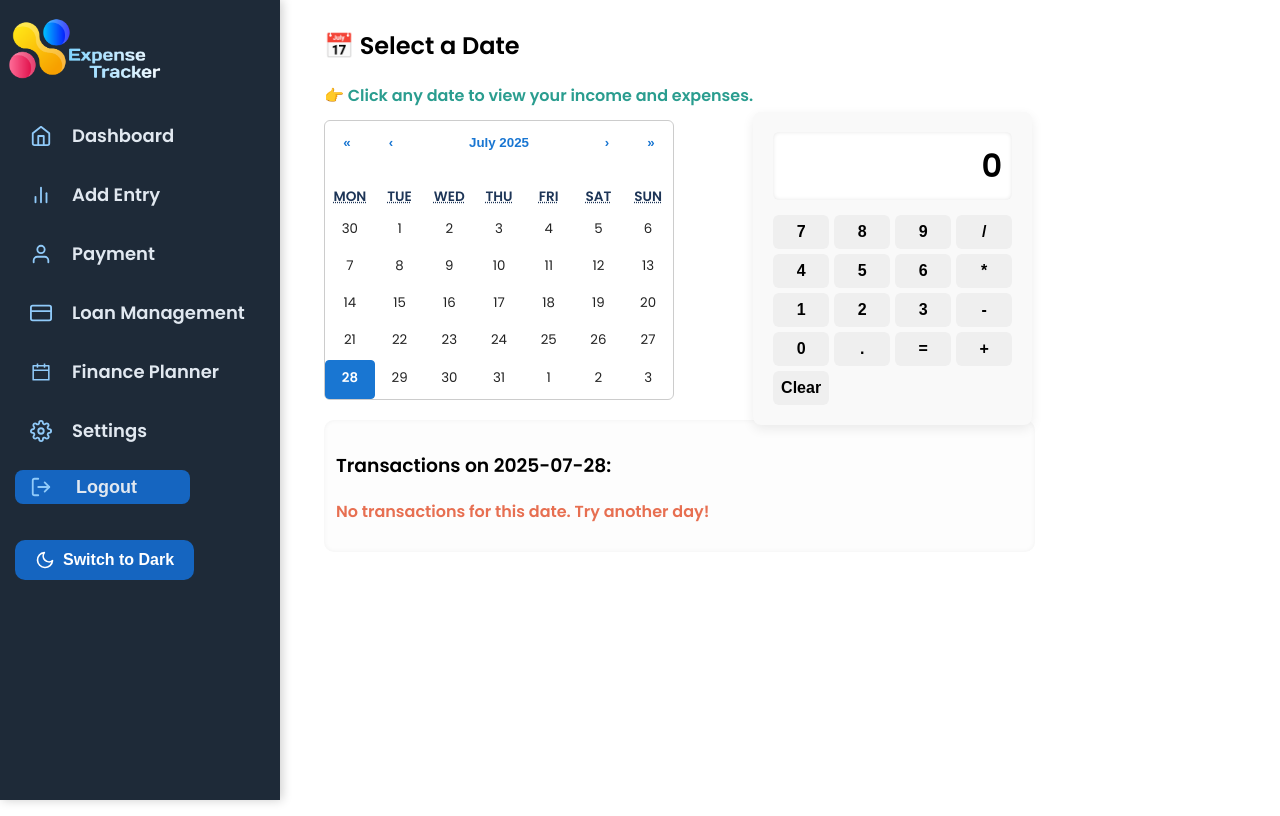
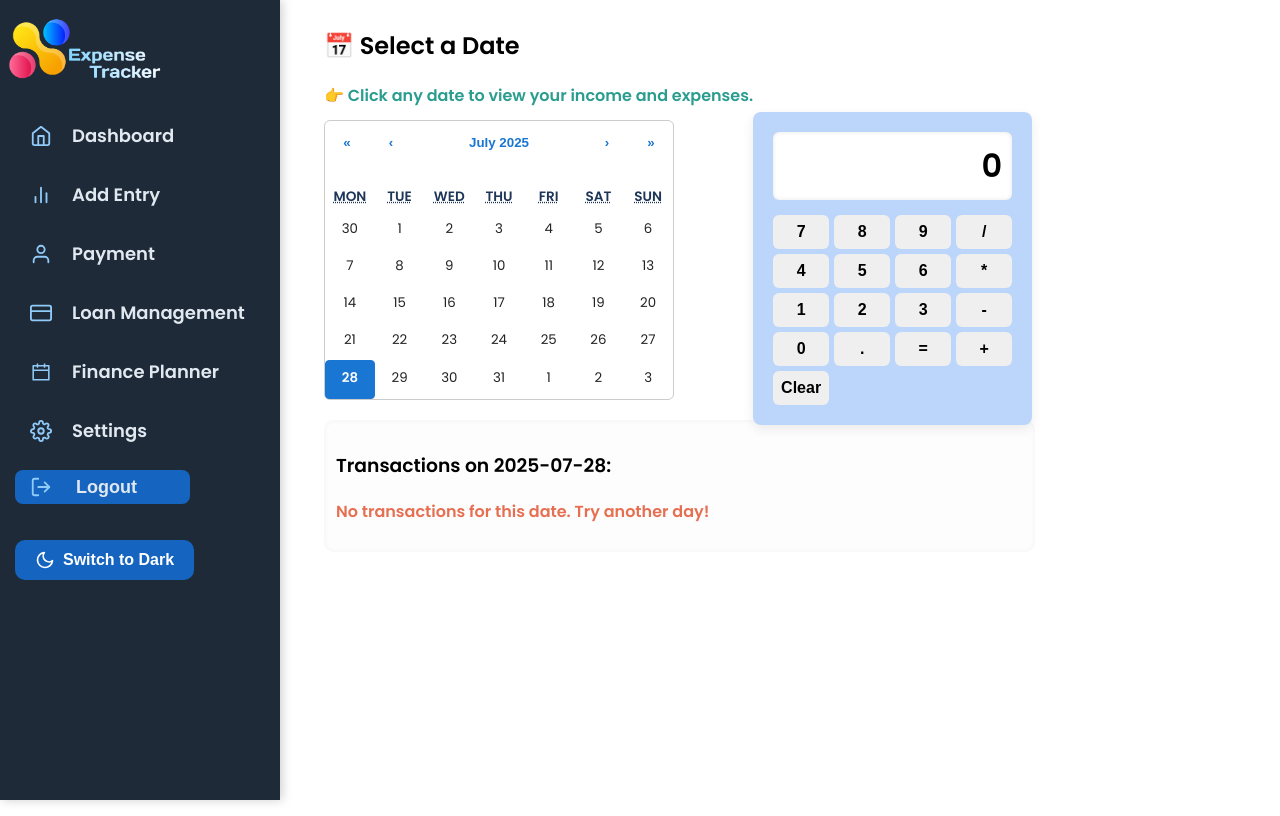
Before and after one commit to vansh167/Expense-Tracker-, a React (Vite) app: page /calculator in a window 1280 px wide. Built offline with nearby package versions, Linux system fonts and the light colour scheme; sample sign-in values are in the browser's storage.

Commit message:
calculator

```diff
--- a/src/style/calcu.css
+++ b/src/style/calcu.css
@@ -113,7 +113,7 @@
 .mycalc-calculator-section {
   margin-top: 104px;
   padding: 20px;
-  background-color: var(--calc-bg, #b1e5fa);
+  background-color: #bcd5fa;
   color: var(--calc-text, #222);
   border-radius: 8px;
   box-shadow: 0 4px 12px rgba(0, 0, 0, 0.08);
```
